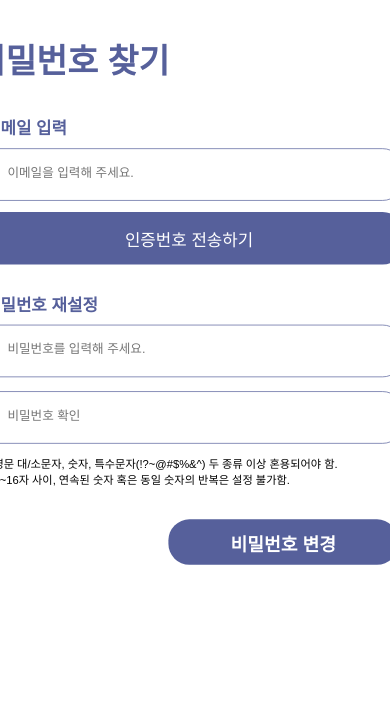
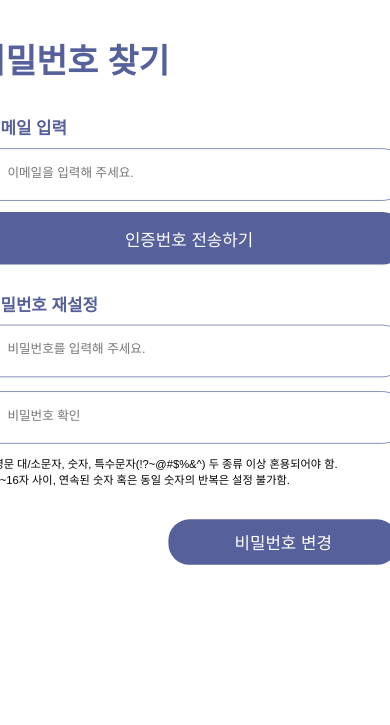
Before and after one commit to RAG-Service-Lab/AutoFix-Web, a Django app: page /uauth/reset_password/ in a window 390 px wide; the page is wider, and only the part inside the window is pictured. Shown: the part 119-844 px from the top of that part. Run offline with Django 5.2, Linux system fonts and the light colour scheme.

Commit message:
fix: reset_password

```diff
--- a/static/css/chat/style.css
+++ b/static/css/chat/style.css
@@ -168,8 +168,6 @@
   line-height: 1.3;
   white-space: nowrap;
 }
-
-
 
 
 /* ===== 차량 선택 토글 ===== */
@@ -373,7 +371,8 @@
 }
 #modal .modal-body {
   width: clamp(300px, 35vw, 600px);
-  height: clamp(300px, 35vw, 600px);
+  height: 85vh; /* ✅ 화면 높이 기준 비율 */
+  max-height: 700px; /* ✅ 너무 커지지 않도록 제한 */
   background: #fff;
   border-radius: 16px;
   overflow: hidden;
--- a/templates/uauth/reset_password.html
+++ b/templates/uauth/reset_password.html
@@ -91,7 +91,7 @@
   <!-- 변경하기 버튼 -->
   <div style="width: 328px; height: 65px; left: 340px; top: 743px; position: absolute; background: #56609B; border-radius: 30px;"></div>
   <button type="submit"
-          style="position: absolute; left: 417px; top: 754px; width: 174px; height: 44px; background:none; color:white; font-size:26px; font-weight:600; border:none; z-index:10;">
+          style="position: absolute; left: 417px; top: 752px; width: 174px; height: 44px; background:none; color:white; font-size:24px; font-weight:500; border:none; z-index:10;">
     비밀번호 변경
   </button>
 </div>
```
